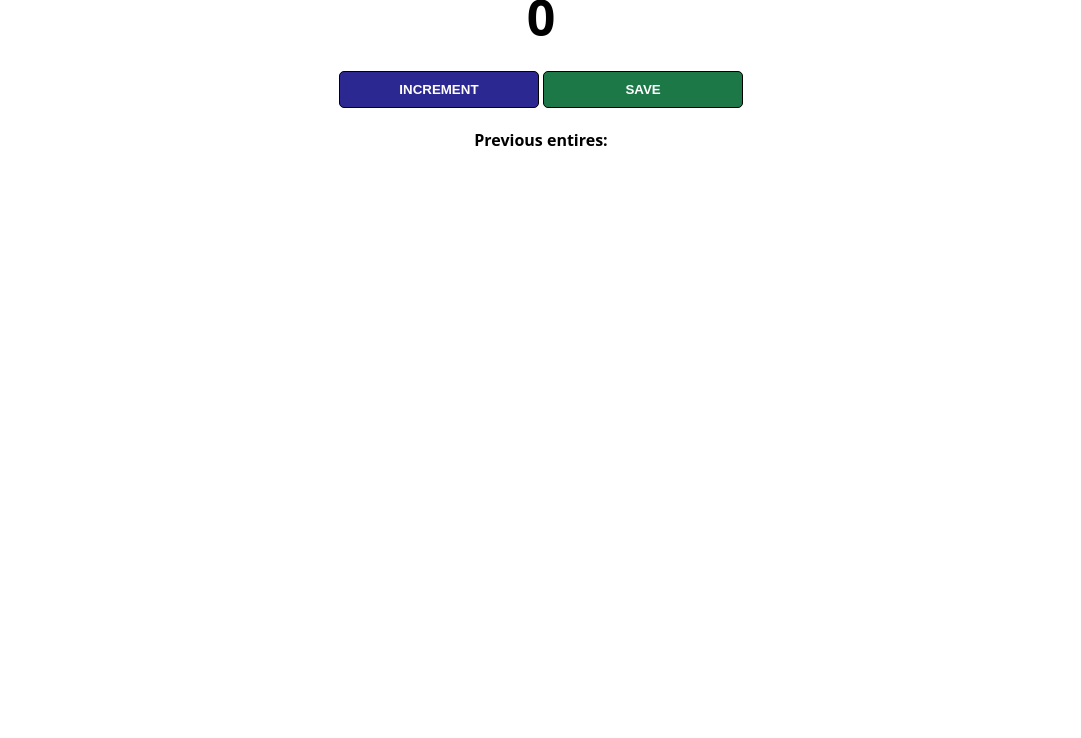
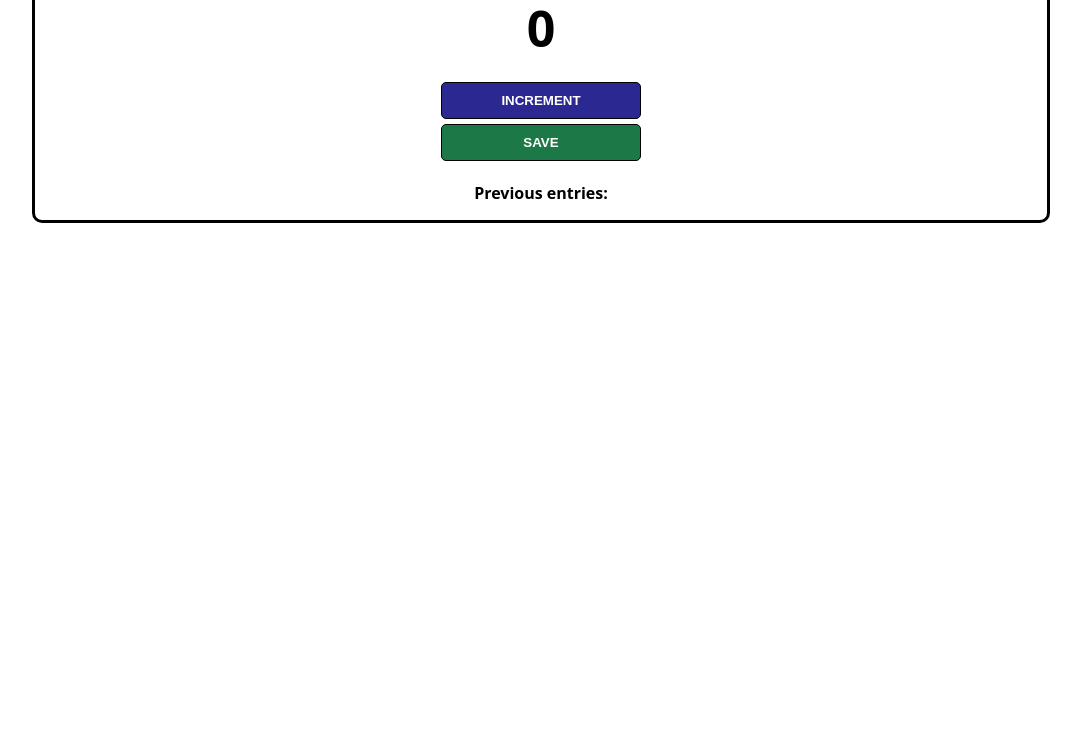
Before and after one commit to Nikith2/Passenger-Counter, a plain HTML site: page index.html in a window 1280 px wide. Shown: the part 80-818 px from the top of the page, without its empty margins (99-1180 px from the left). Drawn offline with Linux system fonts and the light colour scheme.

Commit message:
Update index.html

```diff
--- a/index.html
+++ b/index.html
@@ -1,13 +1,16 @@
 <html>
     <head>
         <link rel="stylesheet" href="index.css">
-    </head>
-    <body>
-        <h1>People entered:</h1>
-        <h2 id="count-el">0</h2>
-        <button id="increment-btn" onclick="increment()">INCREMENT</button>
-        <button id="save-btn" onclick="save()">SAVE</button>
-        <p id="save-el">Previous entires: </p>
-        <script src="index.js"></script>
+   </head>
+   <body>
+       <div class="container">
+           <h1>People entered:</h1>
+           <h2 id="count-el">0</h2>
+            <button id="increment-btn" onclick="increment()">INCREMENT</button><br/>
+            <button id="save-btn" onclick="save()">SAVE</button>
+            <p id="save-el">Previous entries: </p>
+     </div>
+     <script src="index.js">
+     </script>
     </body>
 </html>
```
